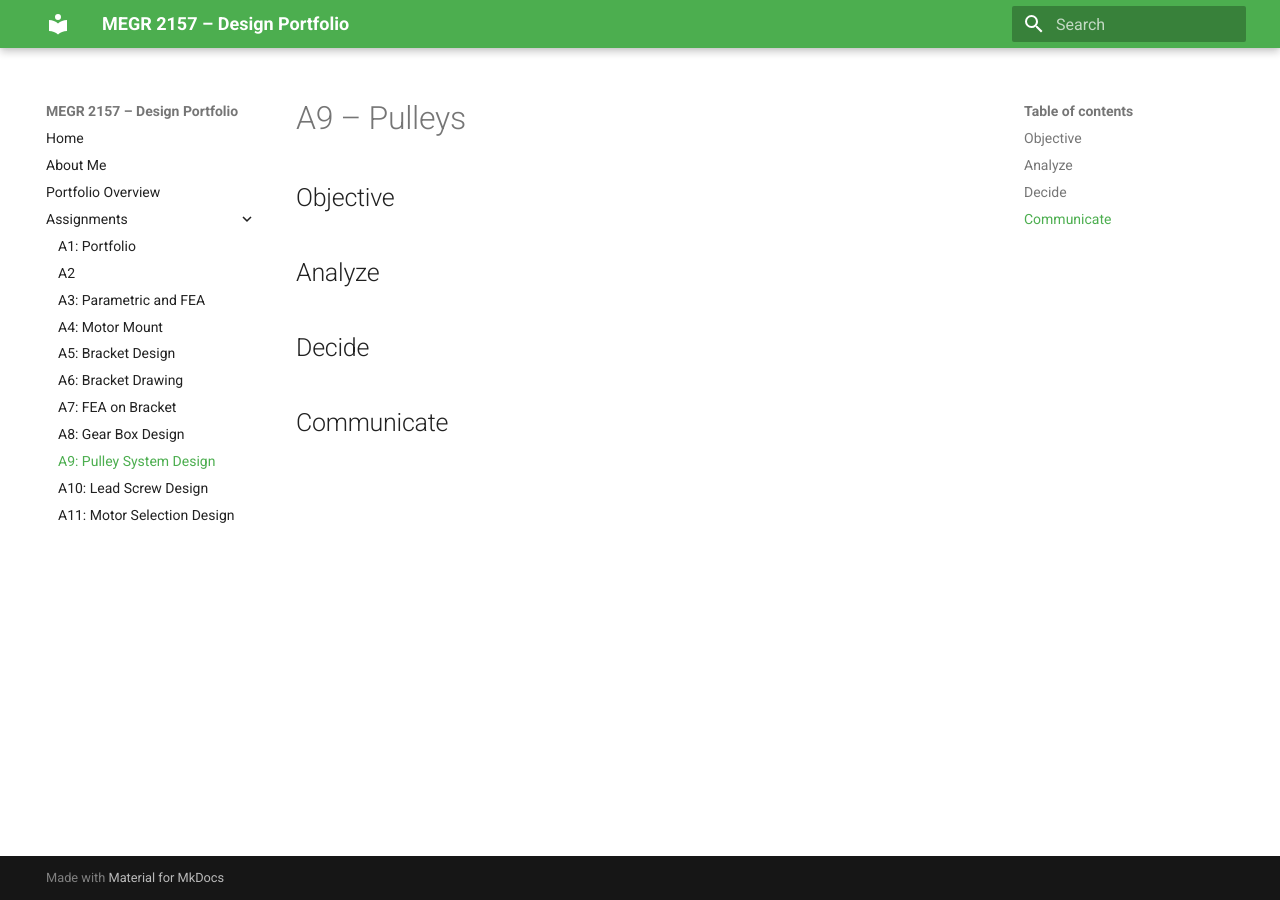
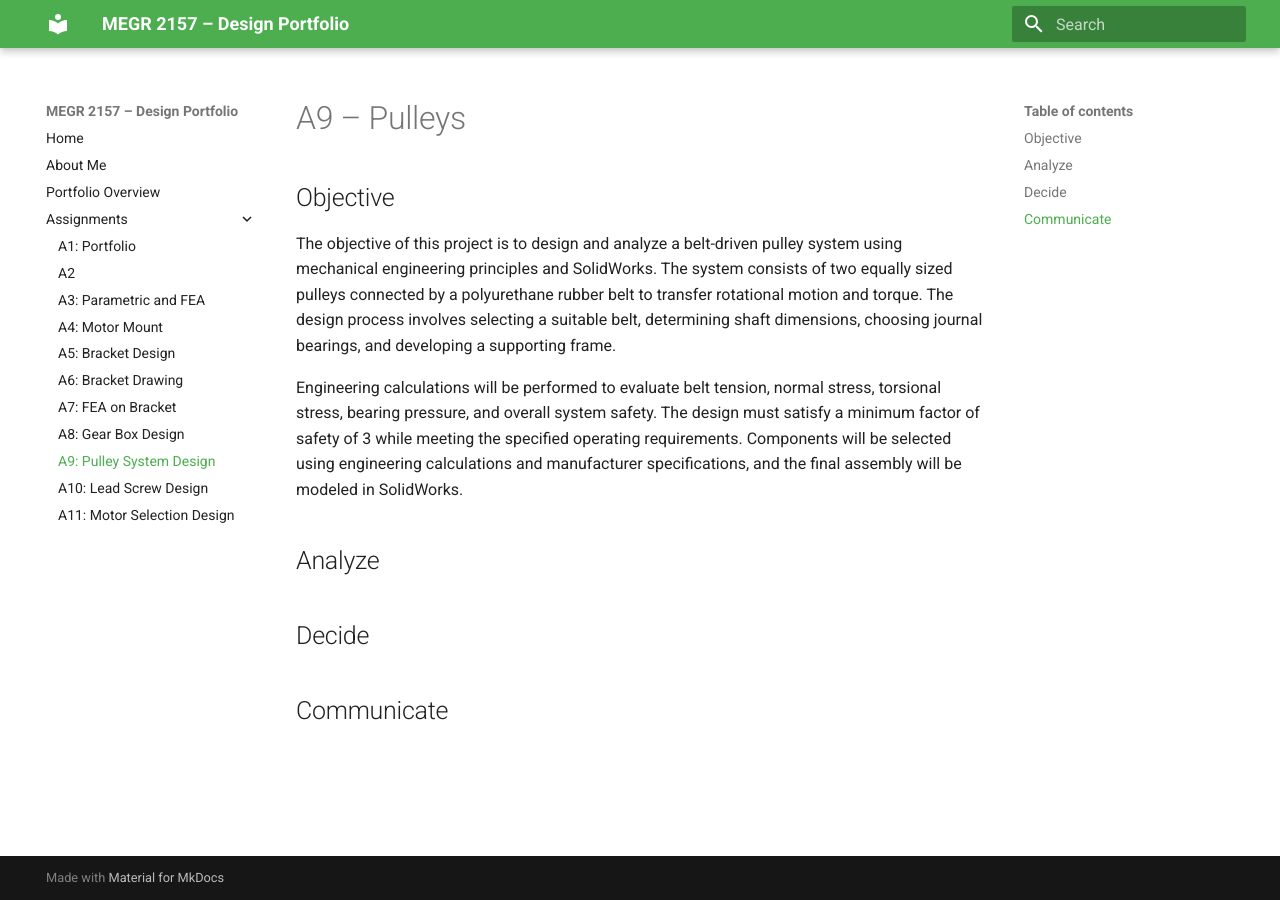
Before and after one commit to IzabellaMontero/megr2157-portfolio, an MkDocs documentation site: the page built from docs/assignments/A09/index.md, in a window 1280 px wide. Built offline with MkDocs 1.6.1 and Material for MkDocs 9.7.7, drawn with Linux system fonts in a browser that asks for light colours.

Commit message:
Add project objective for pulley system design
Added project objective detailing the design and analysis of a belt-driven pulley system, including engineering calculations and design requirements.

```diff
--- a/docs/assignments/A09/index.md
+++ b/docs/assignments/A09/index.md
@@ -2,6 +2,9 @@
 
 ## Objective
 
+The objective of this project is to design and analyze a belt-driven pulley system using mechanical engineering principles and SolidWorks. The system consists of two equally sized pulleys connected by a polyurethane rubber belt to transfer rotational motion and torque. The design process involves selecting a suitable belt, determining shaft dimensions, choosing journal bearings, and developing a supporting frame.
+
+Engineering calculations will be performed to evaluate belt tension, normal stress, torsional stress, bearing pressure, and overall system safety. The design must satisfy a minimum factor of safety of 3 while meeting the specified operating requirements. Components will be selected using engineering calculations and manufacturer specifications, and the final assembly will be modeled in SolidWorks.
 
 ## Analyze
 
```
